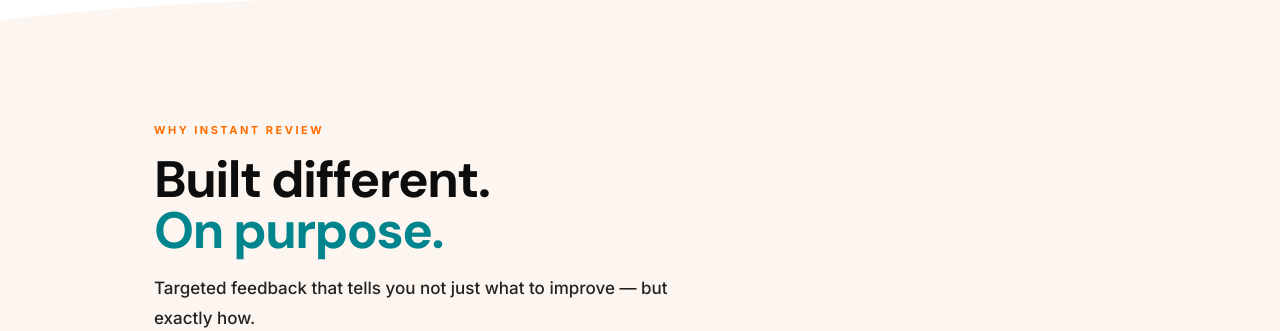
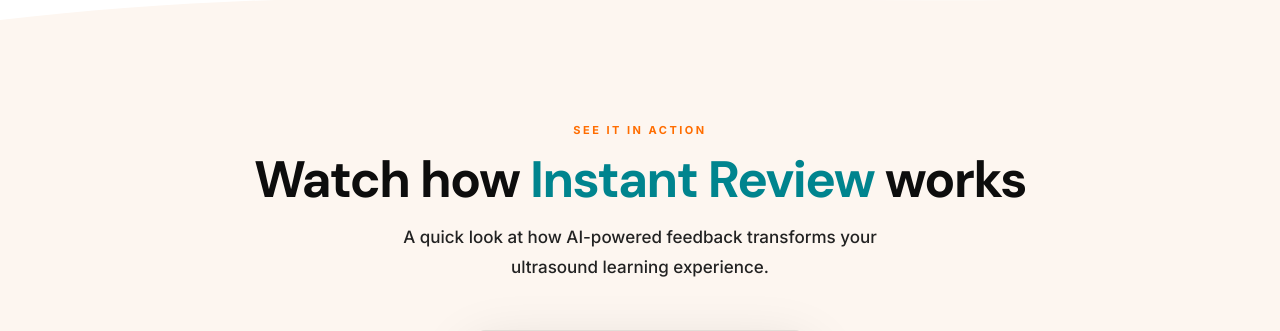
Before and after one commit to GUSIREPO/instantreview, a Next.js app: page / in a window 1280 px wide. Shown: the part 2340-2671 px from the top of the page. Built offline with nearby package versions, Linux system fonts and the light colour scheme; grey boxes are pictures that could not be loaded.

Commit message:
feat: embed YouTube Shorts demo video between How It Works and Features
- Vertical 9:16 aspect ratio with rounded container
- Centered layout with heading and description
- Scroll-reveal animation

```diff
--- a/src/app/page.tsx
+++ b/src/app/page.tsx
@@ -228,6 +228,44 @@ export default function Home() {
       <div style={{ background: "#fff", lineHeight: 0 }}>
         <svg viewBox="0 0 1440 50" xmlns="http://www.w3.org/2000/svg" preserveAspectRatio="none" style={{ display: "block", width: "100%", height: 50 }}>
           <path d="M0,50 C480,0 960,50 1440,20 L1440,50 Z" fill="#fdf6f0" />
+        </svg>
+      </div>
+
+      {/* VIDEO DEMO */}
+      <section style={{ background: "var(--cream)" }}>
+        <div className="section-inner" style={{ textAlign: "center" }}>
+          <span className="section-eyebrow reveal">See It In Action</span>
+          <h2 className="section-title reveal">
+            Watch how <span className="teal">Instant Review</span> works
+          </h2>
+          <p className="section-desc reveal" style={{ margin: "0 auto 48px" }}>
+            A quick look at how AI-powered feedback transforms your ultrasound learning experience.
+          </p>
+          <div className="reveal" style={{ display: "flex", justifyContent: "center" }}>
+            <div style={{
+              width: 340,
+              maxWidth: "100%",
+              aspectRatio: "9 / 16",
+              borderRadius: 16,
+              overflow: "hidden",
+              boxShadow: "var(--shadow-lg)",
+              border: "3px solid var(--gray-light)",
+              background: "#000",
+            }}>
+              <iframe
+                src="https://www.youtube.com/embed/obWe3AQUZFI"
+                title="Instant Review Demo"
+                allow="accelerometer; autoplay; clipboard-write; encrypted-media; gyroscope; picture-in-picture"
+                allowFullScreen
+                style={{ width: "100%", height: "100%", border: "none" }}
+              />
+            </div>
+          </div>
+        </div>
+      </section>
+      <div style={{ background: "var(--cream)", lineHeight: 0 }}>
+        <svg viewBox="0 0 1440 50" xmlns="http://www.w3.org/2000/svg" preserveAspectRatio="none" style={{ display: "block", width: "100%", height: 50 }}>
+          <path d="M0,0 C360,50 1080,0 1440,30 L1440,50 L0,50 Z" fill="var(--cream)" />
         </svg>
       </div>
 
```
